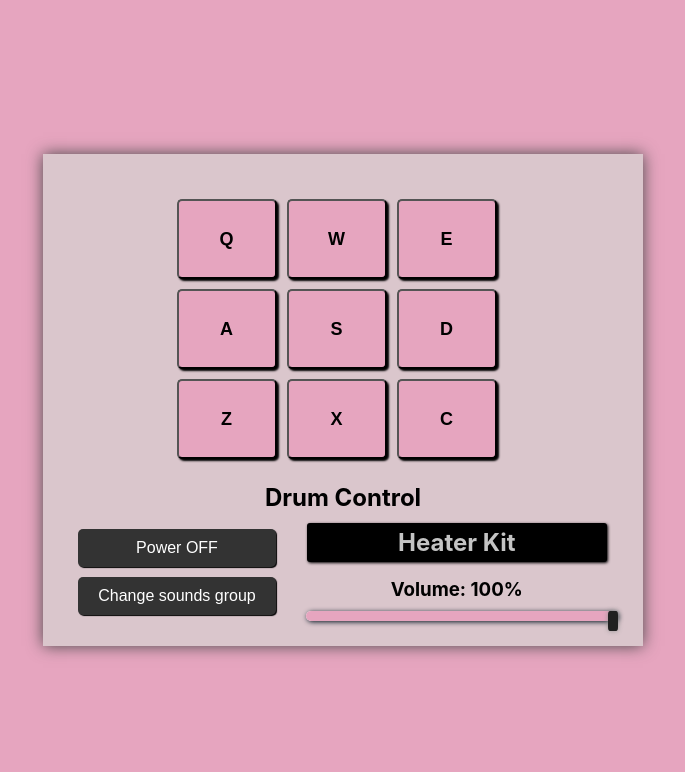
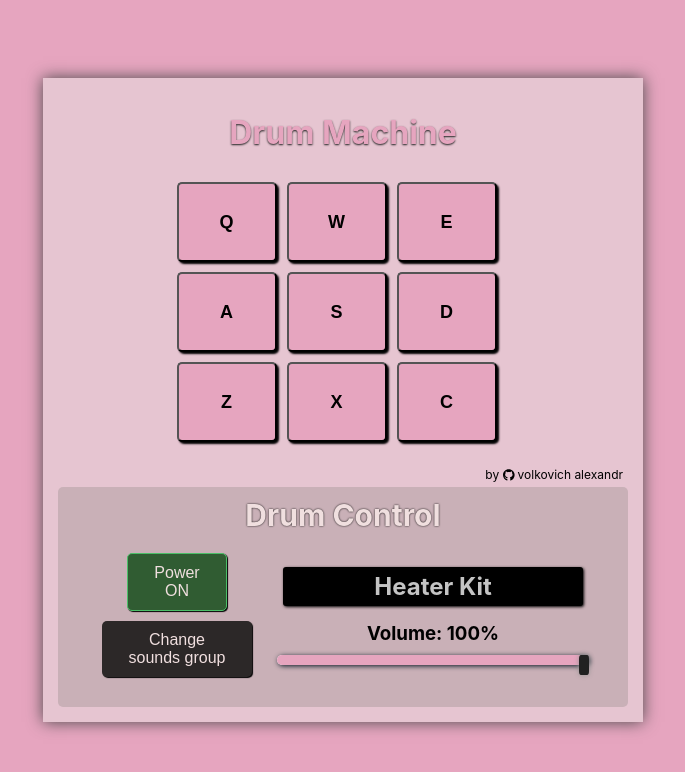
Before and after one commit to Volkoviysash/Ba-Dum-Tss, a React (Create React App) app: page / in a window 1280 px wide. Shown: the top 772 px of the page, without its empty margins (297-982 px from the left). Built offline with nearby package versions, Linux system fonts and the light colour scheme.

Commit message:
Add footer

```diff
--- a/package.json
+++ b/package.json
@@ -3,6 +3,9 @@
   "version": "0.1.0",
   "private": true,
   "dependencies": {
+    "@fortawesome/fontawesome-svg-core": "^6.3.0",
+    "@fortawesome/free-brands-svg-icons": "^6.3.0",
+    "@fortawesome/react-fontawesome": "^0.2.0",
     "@testing-library/jest-dom": "^5.16.5",
     "@testing-library/react": "^13.4.0",
     "@testing-library/user-event": "^13.5.0",
--- a/src/App.js
+++ b/src/App.js
@@ -1,6 +1,7 @@
 import React, { useState } from "react";
 import DrumControl from "./Components/DrumControl";
 import DrumPad from "./Components/DrumPad";
+import MyFooter from "./Components/MyFooter";
 import "./index.css";
 
 function App() {
@@ -138,7 +139,6 @@ function App() {
 
   const powerSwitch = () => {
     setPower(!power);
-    console.log(power);
   };
 
   const changeSoundGroup = () => {
@@ -167,6 +167,7 @@ function App() {
     <div className="App">
       <div id="drum-machine">
         <DrumPad power={power} soundsArray={sounds} playTrack={playTrack} />
+        <MyFooter />
         <DrumControl
           power={power}
           powerSwitch={powerSwitch}
--- a/src/Components/DrumControl.jsx
+++ b/src/Components/DrumControl.jsx
@@ -10,11 +10,14 @@ const DrumControl = ({
 }) => {
   return (
     <div className="controleBlock">
-      <h2>Drum Control</h2>
+      <h2 className="controlTitle">Drum Control</h2>
       <div className="controle">
         <div className="leftCol">
-          <button className="power" onClick={powerSwitch}>
-            {power ? "Power OFF" : "Power ON"}
+          <button
+            className={power ? "powerButtonActive" : "powerButtonInactive"}
+            onClick={powerSwitch}
+          >
+            {power ? "Power ON" : "Power OFF"}
           </button>
           <button className="changeSoundGroup" onClick={changeSoundGroup}>
             Change sounds group
--- a/src/Components/DrumKey.jsx
+++ b/src/Components/DrumKey.jsx
@@ -1,4 +1,4 @@
-import React, { useRef, useState } from "react";
+import React, { useRef } from "react";
 
 function DrumKey({ playTrack, trackName, keyCode, audioKey, sound }) {
   const audioRef = useRef();
--- a/src/Components/DrumPad.jsx
+++ b/src/Components/DrumPad.jsx
@@ -4,9 +4,11 @@ import DrumKey from "./DrumKey";
 function DrumPad({ power, soundsArray, playTrack }) {
   return (
     <div id="drum-pad">
-      {power
-        ? soundsArray.map((audioKey) => (
+      <h1 className="title">Drum Machine</h1>
+      {soundsArray.map((audioKey) =>
+        power ? (
           <DrumKey
+            power={power}
             key={audioKey.keyLetter}
             trackName={audioKey.trackName}
             keyCode={audioKey.keyCode}
@@ -14,15 +16,18 @@ function DrumPad({ power, soundsArray, playTrack }) {
             sound={audioKey.audioLink}
             playTrack={playTrack}
           />
-          ))
-        : soundsArray.map((audioKey) => (
+        ) : (
           <DrumKey
+            power={power}
             key={audioKey.keyLetter}
+            trackName={audioKey.trackName}
             keyCode={audioKey.keyCode}
             audioKey={audioKey.keyLetter}
-              sound="#"
+            sound={audioKey.audioLink}
+            playTrack={() => {}}
           />
-          ))}
+        )
+      )}
     </div>
   );
 }
--- /dev/null
+++ b/src/Components/MyFooter.jsx
@@ -0,0 +1,16 @@
+import React from "react";
+import { FontAwesomeIcon } from "@fortawesome/react-fontawesome";
+import { faGithub } from "@fortawesome/free-brands-svg-icons";
+
+const MyFooter = () => {
+  return (
+    <footer className="myFooter">
+      by{" "}
+      <a href="https://github.com/Volkoviysash" target="_blank">
+        <FontAwesomeIcon icon={faGithub} /> volkovich alexandr
+      </a>
+    </footer>
+  );
+};
+
+export default MyFooter;
--- a/src/index.css
+++ b/src/index.css
@@ -6,8 +6,9 @@
 
 :root {
   --main-color: rgb(230, 165, 191);
-  --drum-background: #d8d0d0c7;
+  --drum-background: #e7e1e18d;
   --app-background: rgb(193, 195, 223);
+  --text-color: rgb(240, 223, 223);
 }
 
 body {
@@ -82,10 +83,25 @@ div {
   display: block;
 }
 
+.title {
+  margin-bottom: 20px;
+  text-align: center;
+  color: var(--main-color);
+  text-shadow: 0px 1px 2px #222;
+}
+
+.controlTitle {
+  font-size: 30px;
+  margin-top: 10px;
+  color: var(--text-color);
+  text-shadow: 0px 0px 2px #000000;
+}
+
 .controleBlock {
   display: flex;
   flex-direction: column;
   border-radius: 5px;
+  background-color: rgba(159, 147, 147, 0.41);
 }
 
 .controle {
@@ -93,19 +109,25 @@ div {
   flex-direction: row;
   justify-content: center;
   align-items: center;
+  margin-bottom: 10px;
+  padding: 10px;
 }
 
 .leftCol,
 .rightCol {
   display: flex;
+  align-items: center;
+  justify-content: center;
   flex-direction: column;
   margin: 5px 10px;
 }
 
 .changeSoundGroup,
-.power {
-  background-color: #333;
-  color: #fff;
+.powerButtonActive,
+.powerButtonInactive {
+  width: 150px;
+  background-color: #2c2828;
+  color: var(--text-color);
   margin: 5px;
   padding: 10px 20px;
   border-radius: 5px;
@@ -115,9 +137,8 @@ div {
   box-shadow: black 1px 1px 1px;
 }
 
-.changeSoundGroup:hover,
-.power:hover {
-  background-color: #222;
+.changeSoundGroup:hover {
+  background-color: #ccacac;
 }
 
 #display {
@@ -132,6 +153,18 @@ div {
 
 .volumeTitle {
   margin: 10px 0px 5px;
+}
+
+.powerButtonInactive {
+  width: 100px;
+  background-color: rgb(86, 42, 42);
+  border: 1px solid rgb(191, 75, 75);
+}
+
+.powerButtonActive {
+  width: 100px;
+  background-color: rgb(48, 92, 50);
+  border: 1px solid rgb(75, 191, 104);
 }
 
 .volumeInput {
@@ -179,3 +212,16 @@ div {
   background-color: var(--main-color);
   border-radius: 5px;
 }
+
+.myFooter {
+  /* color: #333; */
+  font-size: 12px;
+  text-align: end;
+  margin: 5px;
+  /* width: 100vw; */
+}
+
+a {
+  text-decoration: none;
+  color: black;
+}
```
Also changed, not shown: 1 other file (tests, documents, lock files or other folders). Lines whose indentation alone changed are shown as unchanged.
